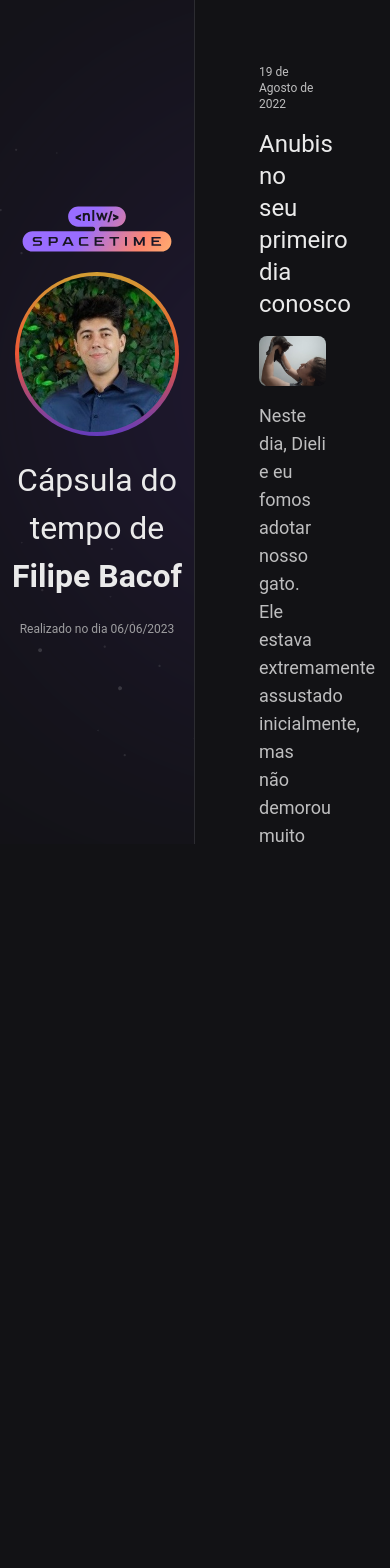
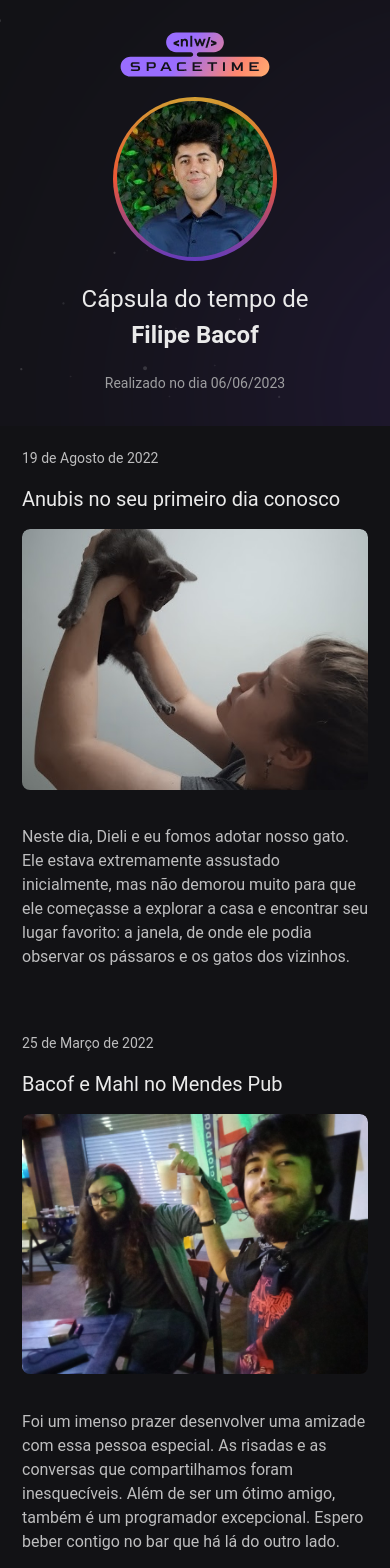
Before and after one commit to Filipe-Bacof/explorer-spacetime, a Next.js app: page / in a window 390 px wide. Shown: the top 1568 px of the page. Before the commit the page ends 844 px from the top, so only its background shows below. Built offline with nearby package versions, Linux system fonts and the light colour scheme.

Commit message:
responsive

```diff
--- a/src/app/globals.css
+++ b/src/app/globals.css
@@ -1,6 +1,18 @@
 @tailwind base;
 @tailwind components;
 @tailwind utilities;
+
+::-webkit-scrollbar {
+  width: 8px;
+}
+
+::-webkit-scrollbar-track {
+  background-color: #2C2C31;
+}
+
+::-webkit-scrollbar-thumb {
+  background-color: #9E9EA0;
+}
 
 body {
   -webkit-font-smoothing: antialiased;
@@ -19,3 +31,13 @@ nav {
 aside {
   grid-area: profile;
 }
+
+@media (max-width: 768px) {
+  body {
+    grid-template-columns: 1fr;
+    grid-template-rows: 0.2fr 0.8fr;
+    grid-template-areas:
+    'profile'
+    'timeline';
+  }
+}
--- a/src/app/page.tsx
+++ b/src/app/page.tsx
@@ -1,17 +1,20 @@
 import Image from 'next/image'
+
+import './globals.css'
 
 export default function Home() {
   return (
     <>
-      <aside className="flex flex-col items-center justify-center gap-5 border-r border-r-gray-500 bg-stars bg-auto bg-right-top bg-no-repeat">
+      <aside className="flex flex-col items-center justify-center gap-5 bg-stars bg-auto bg-right-top bg-no-repeat px-3 py-8 md:border-r md:border-r-gray-500">
         <Image
-          className=""
+          className="animate-enter"
           src="/logo.svg"
           alt="Logo do NLW Spacetime"
           width={150}
           height={100}
         />
-        <div className="border-gradient-border h-[164px] w-[164px] items-center justify-center rounded-full bg-gradient-background">
+        <div className="h-[164px] w-[164px]">
+          <div className="border-gradient-border h-[164px] w-[164px] animate-enter items-center justify-center rounded-full bg-gradient-background transition-transform duration-300 hover:scale-110">
             <Image
               className="rounded-full pl-1 pt-1"
               src="/profile.jpg"
@@ -20,35 +23,41 @@ export default function Home() {
               height={160}
             />
           </div>
-        <p className="text-center text-[32px]">
+        </div>
+        <p className="animate-enter text-center text-[24px] md:text-[32px]">
           Cápsula do tempo de
           <br />
           <strong>Filipe Bacof</strong>
         </p>
-        <span className="text-[12px] text-gray-200">
+        <span className="animate-enter text-[14px] text-gray-200 md:text-[12px]">
           Realizado no dia 06/06/2023
         </span>
       </aside>
-      <nav className="overflow-y-scroll p-16">
+
+      <nav className="p-[22px] md:overflow-y-scroll md:p-16">
         <a
           className="mb-16 flex flex-col gap-4 no-underline"
           href="https://portifolio-filipe-bacof.vercel.app/"
           target="_blank"
           rel="noreferrer"
         >
-          <small className="text-xs text-gray-100">19 de Agosto de 2022</small>
-          <h1 className="text-2xl text-gray-50">
+          <small className="text-[14px] text-gray-100 md:text-xs">
+            19 de Agosto de 2022
+          </small>
+          <h1 className="text-xl text-gray-50 md:text-2xl">
             Anubis no seu primeiro dia conosco
           </h1>
+          <div className="h-[280px] w-full overflow-hidden rounded-lg">
             <Image
-            className="rounded-lg object-cover"
+              className="rounded-lg object-cover transition-transform duration-300 hover:scale-110"
               src="/19-08-2022.jpg"
               alt="Dieli segurando o Anubis"
               height={280}
               width={1000}
               layout="responsive"
             />
-          <p className="text-lg text-gray-100">
+          </div>
+          <p className="text-md text-gray-100 md:text-lg">
             Neste dia, Dieli e eu fomos adotar nosso gato. Ele estava
             extremamente assustado inicialmente, mas não demorou muito para que
             ele começasse a explorar a casa e encontrar seu lugar favorito: a
@@ -63,17 +72,23 @@ export default function Home() {
           target="_blank"
           rel="noreferrer"
         >
-          <small className="text-xs text-gray-100">25 de Março de 2022</small>
-          <h1 className="text-2xl text-gray-50">Bacof e Mahl no Mendes Pub</h1>
+          <small className="text-[14px] text-gray-100 md:text-xs">
+            25 de Março de 2022
+          </small>
+          <h1 className="text-xl text-gray-50 md:text-2xl">
+            Bacof e Mahl no Mendes Pub
+          </h1>
+          <div className="h-[280px] w-full overflow-hidden rounded-lg">
             <Image
-            className=" rounded-lg object-cover"
+              className="rounded-lg object-cover transition-transform duration-300 hover:scale-110"
               src="/25-03-2022.jpg"
               alt="Eu e o Rafael brindando um chopp"
               height={280}
               width={1000}
               layout="responsive"
             />
-          <p className="text-lg text-gray-100">
+          </div>
+          <p className="text-md text-gray-100 md:text-lg">
             Foi um imenso prazer desenvolver uma amizade com essa pessoa
             especial. As risadas e as conversas que compartilhamos foram
             inesquecíveis. Além de ser um ótimo amigo, também é um programador
--- a/tailwind.config.js
+++ b/tailwind.config.js
@@ -88,6 +88,15 @@ module.exports = {
       borderImage: {
         'gradient-border': 'linear-gradient(180deg, #D39E33, #ED5636, #633BBC)',
       },
+      keyframes: {
+        entering: {
+          '0%': { opacity: 0, transform: 'translateY(-200px)' },
+          '100%': { opacity: 1, transform: 'translateY(0)' },
+        },
+      },
+      animation: {
+        enter: 'entering 0.7s ease-in-out',
+      },
     },
   },
 }
```
Lines whose indentation alone changed are shown as unchanged.
